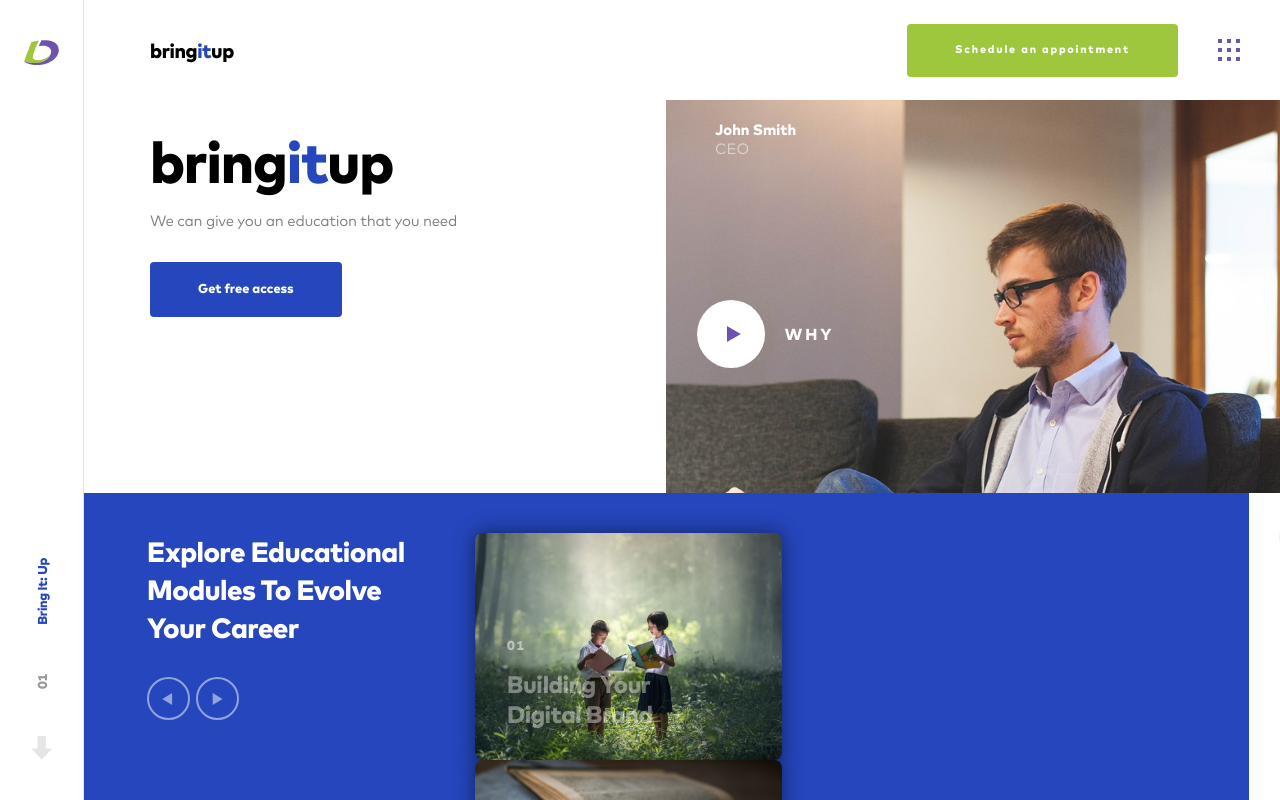
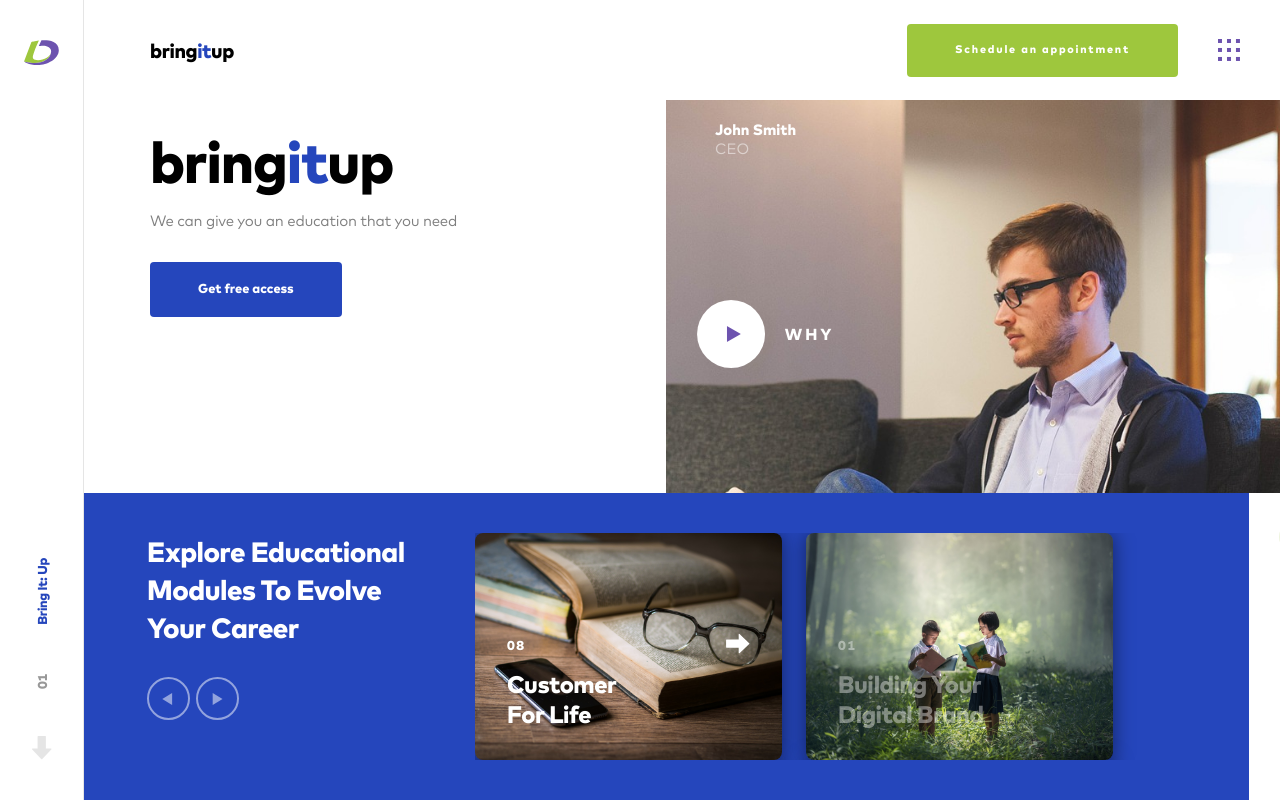
Before and after one commit to Waldemar-00/object-oriented-programming, a website built with Parcel: page src/index.html in a window 1280 px wide. Both pictures are taken after a click on the button 168 px from the left and 698 px from the top of the page. Shown: the top 800 px of the page. Built offline with nearby package versions, Linux system fonts and the light colour scheme.

Commit message:
mini sliders on the page 1, 3, 5

```diff
--- a/src/js/main.js
+++ b/src/js/main.js
@@ -6,10 +6,28 @@ window.addEventListener('DOMContentLoaded', () => {
     mSlider.render();
     const YTVideo = new VideoPlayer('.play__circle', '.overlay');
     YTVideo.init();
-    const miniSlider = new MiniSlider({
+    const firstPageSlider = new MiniSlider({
         cover: '.showup__content-slider',
         next: '.showup__next',
-        prev: '.showup__prev'
+        prev: '.showup__prev',
+        activeClass: 'card-active',
+        cardActiveStyle: true,
     });
-    miniSlider.init();
+    const thirdPageSlider = new MiniSlider({
+        cover: '.modules__content-slider',
+        next: '.modules__info-btns .slick-next',
+        prev: '.modules__info-btns .slick-prev',
+        activeClass: 'card-active',
+        //!for native js
+        cardActiveStyle: true,
+    });
+    const fifthPageSlider = new MiniSlider({
+        cover: '.feed__slider',
+        next: '.feed__slider .slick-next',
+        prev: '.feed__slider .slick-prev',
+        activeClass: 'feed__item-active',
+    });
+    fifthPageSlider.init();
+    thirdPageSlider.init();
+    firstPageSlider.init();
 });
--- a/src/js/modules/sliders/main-slider.js
+++ b/src/js/modules/sliders/main-slider.js
@@ -22,7 +22,7 @@ export default class MainSlider extends Slider {
                 this.hanson.classList.remove('slideInUp');
             }
         } catch (e) { }
-        this.slides.forEach(slide => {
+        Array.from(this.slides).forEach(slide => {
             slide.style.display = 'none';
         });
         this.slides[this.index].style.display = 'block';
--- a/src/js/modules/sliders/mini-slider.js
+++ b/src/js/modules/sliders/mini-slider.js
@@ -1,10 +1,48 @@
 import Slider from './slider';
 export default class MiniSlider extends Slider {
-    constructor(cover, next, prev) {
-        super(cover, next, prev);
+    constructor(cover, next, prev, activeClass, autoplay, cardActiveStyle) {
+        super(cover, next, prev, activeClass, autoplay, cardActiveStyle);
 
     }
+    decorize() {
+        Array.from(this.slides).forEach(slide => {
+            slide.classList.remove(this.activeClass);
+            //!for native js
+            if (this.cardActiveStyle) {
+                slide.querySelector('.card__title').style.opacity = "0.4";
+                slide.querySelector('.card__controls').style.opacity = "0.4";
+                slide.querySelector('.card__controls-arrow').style.opacity = "0";
+            }
+        });
+        this.slides[0].classList.add(this.activeClass);
+        //!throw native js
+        if (this.cardActiveStyle) {
+            this.slides[0].querySelector('.card__title').style.opacity = "1";
+            this.slides[0].querySelector('.card__controls').style.opacity = "1";
+            this.slides[0].querySelector('.card__controls .card__controls-arrow').style.opacity = "1";
+
+        }
+    }
+    bindTriggers() {
+        this.next.addEventListener('click', () => {
+            this.cover.append(this.slides[0]);
+            this.decorize();
+        });
+        this.prev.addEventListener('click', () => {
+            this.cover.prepend(this.slides[this.slides.length - 1]);
+            //we can use insertBefore if we need exact position
+            this.decorize();
+        });
+    }
     init() {
-        console.log(this.cover, this.next, this.prev);
+        this.cover.style.cssText = `
+            display: flex;
+            flex-wrap: wrap;
+            overflow: hidden;
+            align-items: flex-start;
+        `;
+        this.bindTriggers();
+        //!for native js
+        this.decorize();
     }
 }
--- a/src/js/modules/sliders/slider.js
+++ b/src/js/modules/sliders/slider.js
@@ -1,10 +1,22 @@
 export default class Slider {
-    constructor({cover = null, buttons = null, next = null, prev = null,} = {}) {
+    constructor({
+        cover = null,
+        buttons = null,
+        next = null,
+        prev = null,
+        activeClass = null,
+        autoplay = null,
+        cardActiveStyle = null,
+        } = {}) {
         this.cover = document.querySelector(cover);
-        this.slides = Array.from(this.cover.children);
+        this.slides = this.cover.children;
         this.buttons = document.querySelectorAll(buttons);
         this.next = document.querySelector(next);
         this.prev = document.querySelector(prev);
         this.index = 0;
+
+        this.activeClass = activeClass;
+        this.autoplay = autoplay;
+        this.cardActiveStyle = cardActiveStyle;
     }
 }
```
Also changed, not shown: src/assets/css/style.css.
